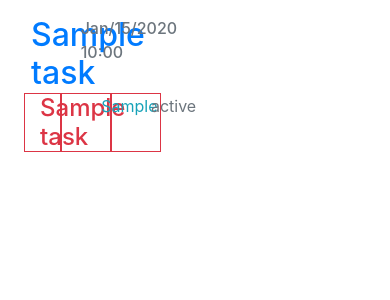
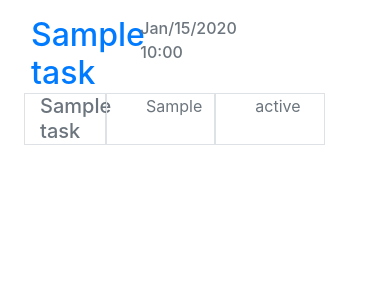
Before and after one commit to ahakra/flasktask, a Flask app: page /dashboard in a window 390 px wide. Shown: the part 56-356 px from the top of the page. Run offline with Flask 2, Linux system fonts and the light colour scheme; a database or web service that is not in the repository returns one stand-in record (values such as "Sample title"); some libraries are stand-ins or nearby versions.

Commit message:
making view mobile friendly

```diff
--- a/templates/dashboard.html
+++ b/templates/dashboard.html
@@ -14,7 +14,7 @@
 
          {% for task in main_task %}
 
-      <div class="col-6 row pb-5 ">
+      <div class="col-md-6 container row pb-5 ">
         <div class="col-4">
         <a class="h2 text-primary ">{{task['task']}} </a>
        </div>
@@ -26,9 +26,9 @@
 
              {% if sub['parent_ID'] == task['_id'] %}
 
-             <div class="col-3 ml-2 border border-danger"><a class="h4 text-danger">{{sub['task']}}</a> </div>
-             <div class="col-4 border border-danger"><a class="text-info ml-4">{{sub['assigned_to']}} </a></div>
-             <div class="col-4 border border-danger"><a class="text-secondary ml-4">{{sub['status']}} </a></div>
+             <div class="col-3 ml-2 border "><a class="h5 text-secondary">{{sub['task']}}</a> </div>
+             <div class="col-4 border "><a class="text-secondary ml-4">{{sub['assigned_to']}} </a></div>
+             <div class="col-4 border "><a class="text-secondary ml-4">{{sub['status']}} </a></div>
 
              {% endif %}
             {% endfor %}
--- a/templates/list_user.html
+++ b/templates/list_user.html
@@ -10,8 +10,8 @@
 
 
 
-<div >
-<table class="table table-striped">
+<div class = "">
+<table class="table  table-striped">
    <tr class="thead-dark">
 
       <th>Name</th>
```
